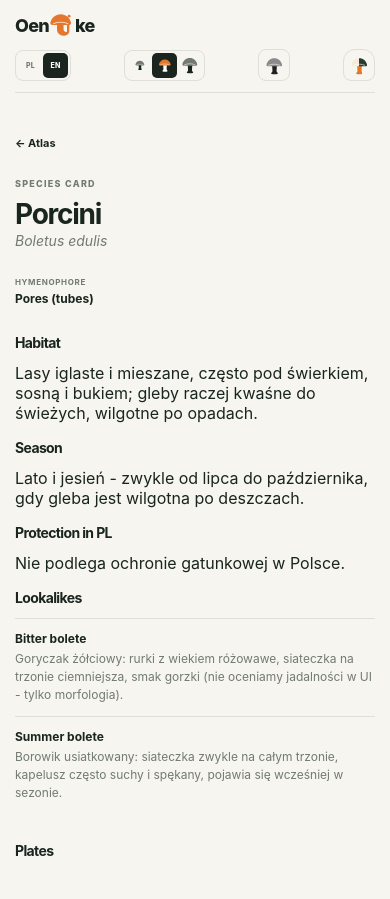
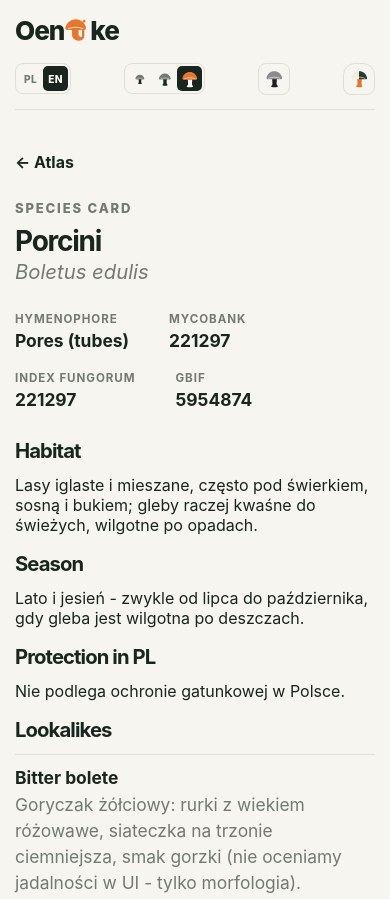
Before and after one commit to Niutaq/Oentike, an Astro site in the folder oentike-web/: page /atlas/boletus-edulis in a window 390 px wide. Shown: the top 899 px of the page. Built offline with nearby package versions, Linux system fonts and the light colour scheme; Astro itself is replaced by a stand-in of ours.

Commit message:
feat: improve UI scaling, update atlas cards, and display citations

```diff
--- a/docker-compose.yml
+++ b/docker-compose.yml
@@ -8,7 +8,7 @@ services:
       POSTGRES_DBNAME: oentike
       ALLOW_IP_RANGE: 0.0.0.0/0
     ports:
-      - "127.0.0.1:5432:5432"
+      - "127.0.0.1:54321:5432"
     volumes:
       - postgis-data:/var/lib/postgresql
     healthcheck:
--- a/mise.toml
+++ b/mise.toml
@@ -4,3 +4,4 @@ rust = "1.97.1"
 protoc = "35.1"
 "go:google.golang.org/protobuf/cmd/protoc-gen-go" = "latest"
 "go:google.golang.org/grpc/cmd/protoc-gen-go-grpc" = "latest"
+task = "latest"
--- a/oentike-atlas/packs/pilot-0.0.1/cards/boletus-edulis.json
+++ b/oentike-atlas/packs/pilot-0.0.1/cards/boletus-edulis.json
@@ -6,9 +6,9 @@
   },
   "scientific_name": "Boletus edulis",
   "identifiers": {
-    "mycobank": null,
-    "index_fungorum": null,
-    "gbif": null
+    "mycobank": "221297",
+    "index_fungorum": "221297",
+    "gbif": "5954874"
   },
   "hymenophore": "pores",
   "habitat": "Lasy iglaste i mieszane, często pod świerkiem, sosną i bukiem; gleby raczej kwaśne do świeżych, wilgotne po opadach.",
@@ -24,7 +24,16 @@
     }
   ],
   "protection_pl": "Nie podlega ochronie gatunkowej w Polsce.",
-  "citations": [],
+  "citations": [
+    {
+      "label": "Index Fungorum (Record ID: 221297)",
+      "url": null
+    },
+    {
+      "label": "GBIF Secretariat: GBIF Backbone Taxonomy (Boletus edulis Bull., 1782)",
+      "url": null
+    }
+  ],
   "art": {
     "cap": "/atlas/art/v0/boletus-edulis.cap.svg",
     "hymenophore": "/atlas/art/v0/boletus-edulis.hymenophore.svg",
@@ -33,5 +42,5 @@
     "lookalike_plate": null
   },
   "pack_version": "0.0.1",
-  "reviewed_at": null
+  "reviewed_at": "2026-09-15T12:00:00Z"
 }
--- a/oentike-atlas/packs/pilot-0.0.1/cards/boletus-reticulatus.json
+++ b/oentike-atlas/packs/pilot-0.0.1/cards/boletus-reticulatus.json
@@ -6,9 +6,9 @@
   },
   "scientific_name": "Boletus reticulatus",
   "identifiers": {
-    "mycobank": null,
-    "index_fungorum": null,
-    "gbif": null
+    "mycobank": "200521",
+    "index_fungorum": "200521",
+    "gbif": "5954691"
   },
   "hymenophore": "pores",
   "habitat": "Ciepłe lasy liściaste i mieszane, często pod dębem i bukiem; lubi cieplejsze, prześwietlone stanowiska.",
@@ -20,7 +20,16 @@
     }
   ],
   "protection_pl": "Nie podlega ochronie gatunkowej w Polsce.",
-  "citations": [],
+  "citations": [
+    {
+      "label": "Index Fungorum (Record ID: 200521)",
+      "url": null
+    },
+    {
+      "label": "GBIF Secretariat: GBIF Backbone Taxonomy (Boletus reticulatus Schaeff.)",
+      "url": null
+    }
+  ],
   "art": {
     "cap": "/atlas/art/v0/boletus-reticulatus.cap.svg",
     "hymenophore": "/atlas/art/v0/boletus-reticulatus.hymenophore.svg",
@@ -29,5 +38,5 @@
     "lookalike_plate": null
   },
   "pack_version": "0.0.1",
-  "reviewed_at": null
+  "reviewed_at": "2026-09-15T12:00:00Z"
 }
--- a/oentike-atlas/packs/pilot-0.0.1/cards/tylopilus-felleus.json
+++ b/oentike-atlas/packs/pilot-0.0.1/cards/tylopilus-felleus.json
@@ -6,9 +6,9 @@
   },
   "scientific_name": "Tylopilus felleus",
   "identifiers": {
-    "mycobank": null,
-    "index_fungorum": null,
-    "gbif": null
+    "mycobank": "122480",
+    "index_fungorum": "122480",
+    "gbif": "2524910"
   },
   "hymenophore": "pores",
   "habitat": "Lasy iglaste i mieszane, często na uboższych, piaszczystych glebach; bywa pod sosną i świerkiem.",
@@ -20,7 +20,16 @@
     }
   ],
   "protection_pl": "Nie podlega ochronie gatunkowej w Polsce.",
-  "citations": [],
+  "citations": [
+    {
+      "label": "Index Fungorum (Record ID: 122480)",
+      "url": null
+    },
+    {
+      "label": "GBIF Secretariat: GBIF Backbone Taxonomy (Tylopilus felleus)",
+      "url": null
+    }
+  ],
   "art": {
     "cap": "/atlas/art/v0/tylopilus-felleus.cap.svg",
     "hymenophore": "/atlas/art/v0/tylopilus-felleus.hymenophore.svg",
@@ -29,5 +38,5 @@
     "lookalike_plate": null
   },
   "pack_version": "0.0.1",
-  "reviewed_at": null
+  "reviewed_at": "2026-09-15T12:00:00Z"
 }
--- a/oentike-web/src/pages/atlas/[slug].astro
+++ b/oentike-web/src/pages/atlas/[slug].astro
@@ -73,6 +73,36 @@ const artLabels: Record<string, { pl: string; en: string }> = {
                         <dt data-i18n="atlas.hymenophore">Hymenofor</dt>
                         <dd data-i18n={`hymenophore.${card.hymenophore}`}>{card.hymenophore}</dd>
                     </div>
+                    {card.identifiers?.mycobank ? (
+                        <div>
+                            <dt>MycoBank</dt>
+                            <dd>
+                                <a href={`https://www.mycobank.org/name/${card.identifiers.mycobank}`} target="_blank" rel="noreferrer">
+                                    {card.identifiers.mycobank}
+                                </a>
+                            </dd>
+                        </div>
+                    ) : null}
+                    {card.identifiers?.index_fungorum ? (
+                        <div>
+                            <dt>Index Fungorum</dt>
+                            <dd>
+                                <a href={`https://www.indexfungorum.org/names/NamesRecord.asp?RecordID=${card.identifiers.index_fungorum}`} target="_blank" rel="noreferrer">
+                                    {card.identifiers.index_fungorum}
+                                </a>
+                            </dd>
+                        </div>
+                    ) : null}
+                    {card.identifiers?.gbif ? (
+                        <div>
+                            <dt>GBIF</dt>
+                            <dd>
+                                <a href={`https://www.gbif.org/species/${card.identifiers.gbif}`} target="_blank" rel="noreferrer">
+                                    {card.identifiers.gbif}
+                                </a>
+                            </dd>
+                        </div>
+                    ) : null}
                 </dl>
 
                 {
@@ -175,6 +205,27 @@ const artLabels: Record<string, { pl: string; en: string }> = {
                 }
 
                 {
+                    card.citations && card.citations.length > 0 ? (
+                        <section class="atlas-citations">
+                            <h2 data-i18n="atlas.citationsTitle">Źródła i cytacje</h2>
+                            <ul>
+                                {card.citations.map((citation) => (
+                                    <li>
+                                        {citation.url ? (
+                                            <a href={citation.url} target="_blank" rel="noreferrer">
+                                                {citation.label}
+                                            </a>
+                                        ) : (
+                                            citation.label
+                                        )}
+                                    </li>
+                                ))}
+                            </ul>
+                        </section>
+                    ) : null
+                }
+
+                {
                     card.slug === "boletus-edulis" ? (
                         <p class="atlas-conditions-link">
                             <a href="/#warunki" data-i18n="atlas.toConditions">
--- a/oentike-web/src/pages/index.astro
+++ b/oentike-web/src/pages/index.astro
@@ -49,7 +49,7 @@ const factors = [
                             ? "dark"
                             : "light");
                     root.dataset.size =
-                        localStorage.getItem("oentike-size") || "medium";
+                        localStorage.getItem("oentike-size") || "large";
                     root.dataset.contrast =
                         localStorage.getItem("oentike-contrast") || "normal";
                     root.dataset.tempUnit =
@@ -58,7 +58,7 @@ const factors = [
                             : "C";
                 } catch {
                     root.dataset.theme = "light";
-                    root.dataset.size = "medium";
+                    root.dataset.size = "large";
                     root.dataset.contrast = "normal";
                     root.dataset.tempUnit = "C";
                 }
@@ -714,7 +714,7 @@ const factors = [
             function syncPreferences() {
                 const dark = root.dataset.theme === "dark";
                 const highContrast = root.dataset.contrast === "high";
-                const activeSize = root.dataset.size || "medium";
+                const activeSize = root.dataset.size || "large";
                 const sizeLabels = {
                     small: t("controls.small"),
                     medium: t("controls.medium"),
--- a/oentike-web/src/styles/global.css
+++ b/oentike-web/src/styles/global.css
@@ -1,4 +1,5 @@
 :root {
+    --font-scale: 1;
     color-scheme: light;
     --background: #f6f5ef;
     --surface: #fffefa;
@@ -25,6 +26,7 @@
 }
 
 html[data-size="small"] {
+    --font-scale: 0.9;
     --content-width: 1020px;
     --header-height: 66px;
     --main-spacing: 46px;
@@ -35,13 +37,15 @@ html[data-size="small"] {
 }
 
 html[data-size="large"] {
-    --content-width: 1200px;
-    --header-height: 88px;
-    --main-spacing: 76px;
-    --card-padding: 48px;
-    --row-height: 78px;
-    --section-gap: 78px;
-    --title-size: 66px;
+    --font-scale: 1.45;
+
+    --content-width: 1400px;
+    --header-height: 110px;
+    --main-spacing: 96px;
+    --card-padding: 64px;
+    --row-height: 96px;
+    --section-gap: 96px;
+    --title-size: 80px;
 }
 
 html[data-theme="dark"] {
@@ -194,7 +198,7 @@ svg {
     align-items: center;
     gap: 0;
     width: fit-content;
-    font-size: 18px;
+    font-size: calc(18px * var(--font-scale, 1));
     font-weight: 760;
     letter-spacing: -0.04em;
 }
@@ -233,7 +237,7 @@ svg {
     align-items: center;
     gap: 27px;
     color: var(--muted);
-    font-size: 12px;
+    font-size: calc(12px * var(--font-scale, 1));
     font-weight: 600;
 }
 
@@ -278,14 +282,14 @@ svg {
     height: 25px;
     border: 0;
     border-radius: 5px;
-    font-size: 8px;
+    font-size: calc(8px * var(--font-scale, 1));
     font-weight: 800;
 }
 
 .language-control button {
     border: 0;
     border-radius: 5px;
-    font-size: 7px;
+    font-size: calc(7px * var(--font-scale, 1));
     letter-spacing: 0.04em;
 }
 
@@ -438,7 +442,7 @@ main {
 .eyebrow {
     margin: 0 0 11px;
     color: var(--muted);
-    font-size: 9px;
+    font-size: calc(9px * var(--font-scale, 1));
     font-weight: 760;
     letter-spacing: 0.14em;
 }
@@ -466,7 +470,7 @@ h1 {
     max-width: 610px;
     margin-bottom: 0;
     color: var(--muted);
-    font-size: 14px;
+    font-size: calc(14px * var(--font-scale, 1));
     line-height: 1.65;
 }
 
@@ -480,7 +484,7 @@ h1 {
     border-radius: 8px;
     background: transparent;
     cursor: pointer;
-    font-size: 10px;
+    font-size: calc(10px * var(--font-scale, 1));
     font-weight: 700;
     transition:
         border-color 150ms ease,
@@ -533,7 +537,7 @@ h1 {
     border-radius: 99px;
     color: var(--muted);
     background: var(--surface-muted);
-    font-size: 9px;
+    font-size: calc(9px * var(--font-scale, 1));
     font-weight: 700;
 }
 
@@ -547,7 +551,7 @@ h1 {
     max-width: 610px;
     margin-bottom: 29px;
     color: var(--muted);
-    font-size: 12px;
+    font-size: calc(12px * var(--font-scale, 1));
     line-height: 1.65;
 }
 
@@ -565,7 +569,7 @@ h1 {
 .metadata dt {
     margin-bottom: 4px;
     color: var(--muted);
-    font-size: 8px;
+    font-size: calc(8px * var(--font-scale, 1));
     font-weight: 700;
     letter-spacing: 0.08em;
     text-transform: uppercase;
@@ -573,7 +577,7 @@ h1 {
 
 .metadata dd {
     margin: 0;
-    font-size: 10px;
+    font-size: calc(10px * var(--font-scale, 1));
     font-weight: 650;
 }
 
@@ -596,7 +600,7 @@ h1 {
 .species-name small,
 .species-link small {
     color: var(--muted);
-    font-size: 8px;
+    font-size: calc(8px * var(--font-scale, 1));
     font-weight: 500;
     font-style: italic;
 }
@@ -630,7 +634,7 @@ h1 {
 }
 
 .score span {
-    font-size: 64px;
+    font-size: calc(64px * var(--font-scale, 1));
     font-weight: 520;
     letter-spacing: -0.08em;
     line-height: 0.9;
@@ -652,13 +656,13 @@ h1 {
 .score small {
     margin-top: 5px;
     color: rgba(255, 255, 255, 0.48);
-    font-size: 10px;
+    font-size: calc(10px * var(--font-scale, 1));
 }
 
 .score p {
     margin: 22px 0 0;
     color: rgba(255, 255, 255, 0.67);
-    font-size: 9px;
+    font-size: calc(9px * var(--font-scale, 1));
     font-weight: 650;
 }
 
@@ -673,13 +677,13 @@ h1 {
 
 .section-title h2 {
     margin-bottom: 0;
-    font-size: 24px;
+    font-size: calc(24px * var(--font-scale, 1));
 }
 
 .section-title > p {
     margin-bottom: 2px;
     color: var(--muted);
-    font-size: 10px;
+    font-size: calc(10px * var(--font-scale, 1));
 }
 
 .factor-list {
@@ -702,13 +706,13 @@ h1 {
 }
 
 .factor-row strong {
-    font-size: 12px;
+    font-size: calc(12px * var(--font-scale, 1));
 }
 
 .factor-row span,
 .factor-row small {
     color: var(--muted);
-    font-size: 9px;
+    font-size: calc(9px * var(--font-scale, 1));
 }
 
 .factor-row > p {
@@ -717,13 +721,13 @@ h1 {
     gap: 8px;
     margin: 0;
     color: var(--muted);
-    font-size: 10px;
+    font-size: calc(10px * var(--font-scale, 1));
 }
 
 .factor-row > p b {
     margin-right: 0;
     color: var(--ink);
-    font-size: 17px;
+    font-size: calc(17px * var(--font-scale, 1));
 }
 
 .unit-toggle {
@@ -740,7 +744,7 @@ h1 {
     border-radius: 4px;
     color: var(--muted);
     background: transparent;
-    font-size: 8px;
+    font-size: calc(8px * var(--font-scale, 1));
     font-weight: 800;
     cursor: pointer;
 }
@@ -778,7 +782,7 @@ h1 {
 }
 
 .section-title.compact h2 {
-    font-size: 18px;
+    font-size: calc(18px * var(--font-scale, 1));
 }
 
 .tag {
@@ -814,7 +818,7 @@ h1 {
 }
 
 .cell-preview .maplibregl-ctrl-attrib {
-    font-size: 8px;
+    font-size: calc(8px * var(--font-scale, 1));
     background: color-mix(in srgb, var(--surface) 88%, transparent);
 }
 
@@ -822,7 +826,7 @@ h1 {
     padding: 2px 5px;
     color: #fff;
     background: var(--forest);
-    font-size: 8px;
+    font-size: calc(8px * var(--font-scale, 1));
     font-weight: 800;
     letter-spacing: 0.04em;
     pointer-events: none;
@@ -835,7 +839,7 @@ h1 {
 .caption {
     margin: 11px 0 0;
     color: var(--muted);
-    font-size: 9px;
+    font-size: calc(9px * var(--font-scale, 1));
 }
 
 .caption a {
@@ -867,13 +871,13 @@ h1 {
 
 .season h3 {
     margin: 0 0 4px;
-    font-size: 15px;
+    font-size: calc(15px * var(--font-scale, 1));
 }
 
 .season-range {
     margin: 0 0 14px;
     color: var(--muted);
-    font-size: 10px;
+    font-size: calc(10px * var(--font-scale, 1));
     font-variant-numeric: tabular-nums;
     font-weight: 650;
 }
@@ -912,7 +916,7 @@ h1 {
 .season-score {
     min-height: 12px;
     color: var(--muted);
-    font-size: 9px;
+    font-size: calc(9px * var(--font-scale, 1));
     font-weight: 750;
     font-variant-numeric: tabular-nums;
     line-height: 1;
@@ -950,20 +954,20 @@ h1 {
     align-items: center;
     gap: 2px;
     color: var(--muted);
-    font-size: 8px;
+    font-size: calc(8px * var(--font-scale, 1));
     font-variant-numeric: tabular-nums;
     line-height: 1;
 }
 
 .season-weekday {
-    font-size: 7px;
+    font-size: calc(7px * var(--font-scale, 1));
     letter-spacing: 0.03em;
     text-transform: lowercase;
 }
 
 .season-date {
     color: var(--ink);
-    font-size: 8px;
+    font-size: calc(8px * var(--font-scale, 1));
     font-weight: 700;
 }
 
@@ -993,7 +997,7 @@ h1 {
 .atlas-teaser-link {
     display: inline-block;
     color: var(--ink);
-    font-size: 13px;
+    font-size: calc(13px * var(--font-scale, 1));
     font-weight: 750;
     letter-spacing: -0.02em;
     text-decoration: none;
@@ -1038,13 +1042,13 @@ h1 {
 
 .source-row strong {
     margin-bottom: 4px;
-    font-size: 11px;
+    font-size: calc(11px * var(--font-scale, 1));
 }
 
 .source-row small,
 .source-row b {
     color: var(--muted);
-    font-size: 8px;
+    font-size: calc(8px * var(--font-scale, 1));
 }
 
 .source-row b.connected {
@@ -1067,7 +1071,7 @@ footer {
     padding-top: 22px;
     border-top: var(--border-width) solid var(--line);
     color: var(--muted);
-    font-size: 9px;
+    font-size: calc(9px * var(--font-scale, 1));
 }
 
 .footer-copy {
@@ -1106,7 +1110,7 @@ footer {
     padding: 28px 20px 40px;
     max-width: 42rem;
     color: var(--muted);
-    font-size: 9px;
+    font-size: calc(9px * var(--font-scale, 1));
 }
 
 .site-footer-quiet a {
@@ -1141,7 +1145,7 @@ footer p {
     width: fit-content;
     cursor: pointer;
     list-style: none;
-    font-size: 8px;
+    font-size: calc(8px * var(--font-scale, 1));
     font-weight: 700;
     letter-spacing: 0.1em;
     text-transform: uppercase;
@@ -1198,7 +1202,7 @@ footer p {
     }
 
     h1 {
-        font-size: 42px;
+        font-size: calc(42px * var(--font-scale, 1));
     }
 
     .condition-card {
@@ -1217,7 +1221,7 @@ footer p {
     }
 
     .score span {
-        font-size: 50px;
+        font-size: calc(50px * var(--font-scale, 1));
     }
 
     .score p {
@@ -1291,21 +1295,21 @@ footer p {
 
 .atlas-row strong {
     display: block;
-    font-size: 16px;
+    font-size: calc(16px * var(--font-scale, 1));
 }
 
 .atlas-row em {
     display: block;
     margin-top: 3px;
     color: var(--muted);
-    font-size: 11px;
+    font-size: calc(11px * var(--font-scale, 1));
     font-style: italic;
     font-weight: 500;
 }
 
 .atlas-row-meta {
     color: var(--orange);
-    font-size: 10px;
+    font-size: calc(10px * var(--font-scale, 1));
     font-weight: 700;
     letter-spacing: 0.06em;
     text-transform: uppercase;
@@ -1313,7 +1317,7 @@ footer p {
 
 .atlas-back {
     margin: 0 0 28px;
-    font-size: 11px;
+    font-size: calc(11px * var(--font-scale, 1));
     font-weight: 650;
 }
 
@@ -1325,7 +1329,7 @@ footer p {
 .atlas-latin {
     margin: 0 0 28px;
     color: var(--muted);
-    font-size: 14px;
+    font-size: calc(14px * var(--font-scale, 1));
     font-style: italic;
 }
 
@@ -1339,7 +1343,7 @@ footer p {
 .atlas-meta dt {
     margin-bottom: 4px;
     color: var(--muted);
-    font-size: 8px;
+    font-size: calc(8px * var(--font-scale, 1));
     font-weight: 700;
     letter-spacing: 0.08em;
     text-transform: uppercase;
@@ -1347,7 +1351,7 @@ footer p {
 
 .atlas-meta dd {
     margin: 0;
-    font-size: 12px;
+    font-size: calc(12px * var(--font-scale, 1));
     font-weight: 650;
 }
 
@@ -1358,7 +1362,7 @@ footer p {
     border: var(--border-width) dashed var(--line);
     border-radius: 8px;
     color: var(--muted);
-    font-size: 12px;
+    font-size: calc(12px * var(--font-scale, 1));
     line-height: 1.55;
     background: var(--surface-muted);
 }
@@ -1369,7 +1373,7 @@ footer p {
 
 .atlas-art-plate h2 {
     margin: 0 0 12px;
-    font-size: 14px;
+    font-size: calc(14px * var(--font-scale, 1));
 }
 
 .atlas-art-grid {
@@ -1397,7 +1401,7 @@ footer p {
 .atlas-art-grid figcaption {
     margin-top: 6px;
     color: var(--muted);
-    font-size: 10px;
+    font-size: calc(10px * var(--font-scale, 1));
     font-weight: 650;
     letter-spacing: 0.04em;
     text-transform: uppercase;
@@ -1416,7 +1420,7 @@ footer p {
 .atlas-lookalikes h2,
 .atlas-body h2 {
     margin: 0 0 12px;
-    font-size: 14px;
+    font-size: calc(14px * var(--font-scale, 1));
 }
 
 .atlas-lookalikes ul {
@@ -1430,7 +1434,7 @@ footer p {
     gap: 4px;
     padding: 12px 0;
     border-top: var(--border-width) solid var(--line);
-    font-size: 12px;
+    font-size: calc(12px * var(--font-scale, 1));
 }
 
 .atlas-lookalikes li span {
@@ -1440,7 +1444,7 @@ footer p {
 
 .atlas-conditions-link a {
     color: var(--orange);
-    font-size: 12px;
+    font-size: calc(12px * var(--font-scale, 1));
     font-weight: 700;
 }
 
@@ -1546,7 +1550,7 @@ html[data-theme="dark"] .native-select {
 .area-suggestions li {
     padding: 8px 12px;
     cursor: pointer;
-    font-size: 12px;
+    font-size: calc(12px * var(--font-scale, 1));
     font-weight: 600;
     color: var(--ink);
 }
@@ -1556,3 +1560,23 @@ html[data-theme="dark"] .native-select {
     background: var(--surface-muted);
     color: var(--orange);
 }
+
+.atlas-citations {
+    margin-top: var(--section-gap);
+    padding-top: var(--card-padding);
+    border-top: var(--border-width) solid var(--line);
+}
+.atlas-citations h2 {
+    font-size: 16px;
+    margin-bottom: 12px;
+}
+.atlas-citations ul {
+    list-style: disc;
+    padding-left: 20px;
+    margin: 0;
+    color: var(--muted);
+    font-size: 11px;
+}
+.atlas-citations li {
+    margin-bottom: 6px;
+}
```
Also changed, not shown: Taskfile.yml (+9 -1 lines), oentike-web/src/components/ShellPrefs.astro (+5 -5 lines), README.md, 6 other files.
